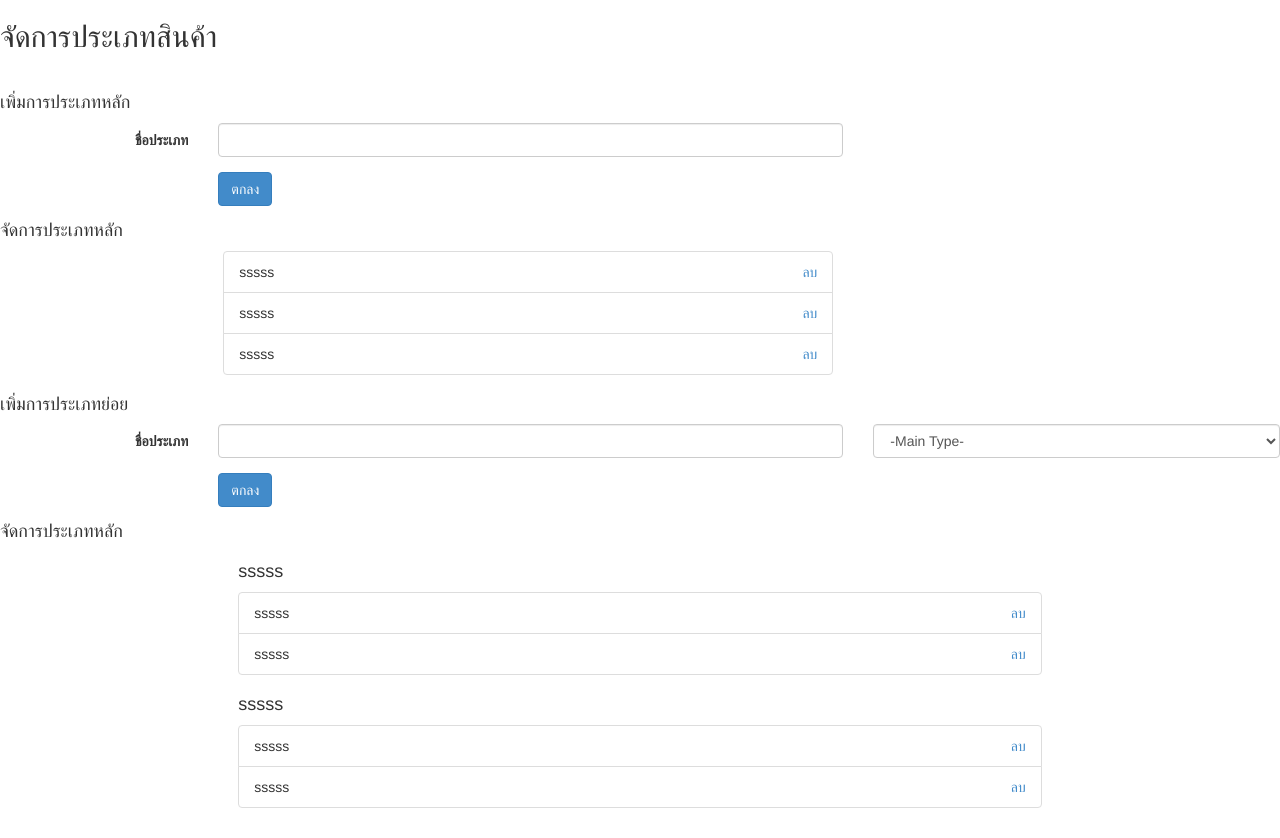
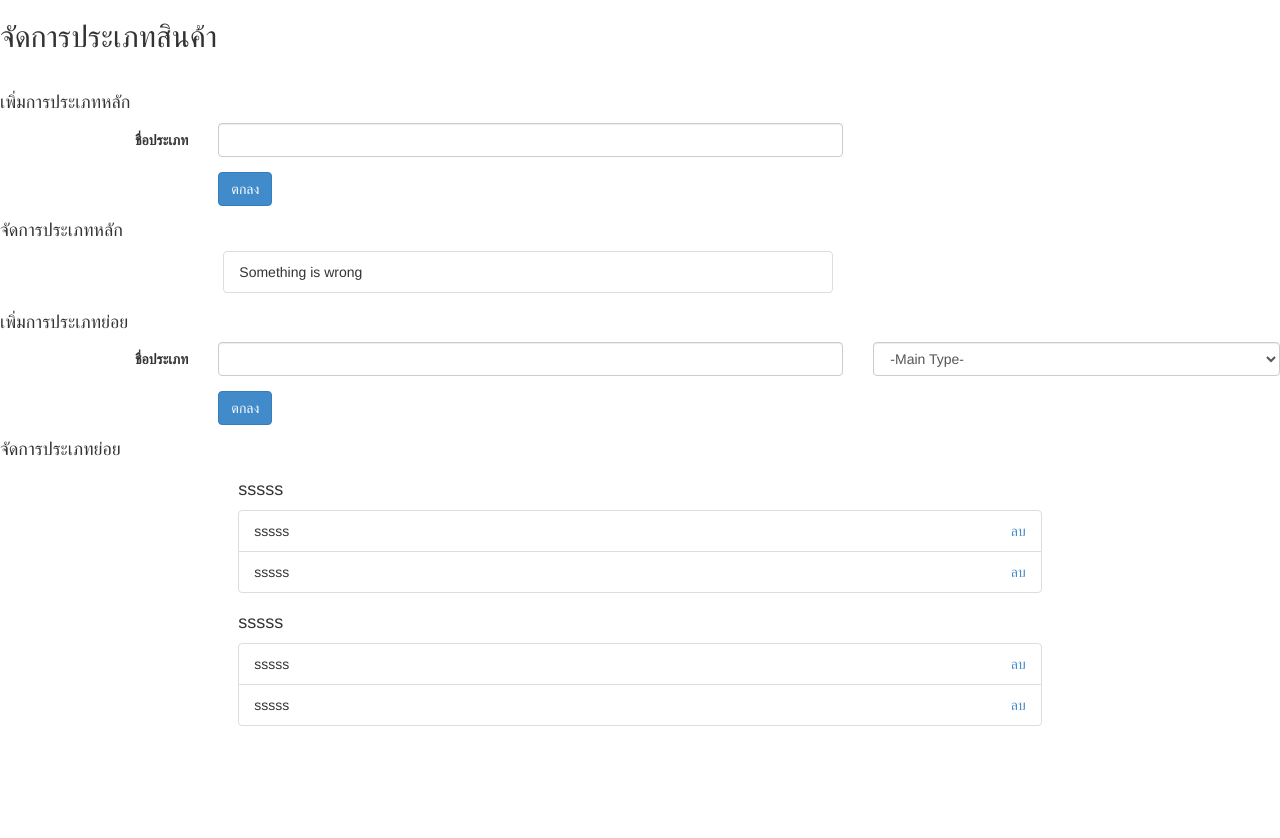
Before and after one commit to sorapan/smartshop, a CodeIgniter app: page /peter/index.php/admin_type/typeproduct in a window 1280 px wide. After the commit the page ends 726 px from the top, so only its background shows below. Run offline with CodeIgniter, Linux system fonts and the light colour scheme.

Commit message:
keep making typeproduct

```diff
--- a/application/config/routes.php
+++ b/application/config/routes.php
@@ -44,6 +44,8 @@ $route['admin/addproduct'] = "admin_product/addproduct";
 $route['admin/uploadProuctImg'] = "admin_product/uploadProuctImg";
 $route['admin/addproductsubmit'] = "admin_product/addproductsubmit";
 $route['admin/typeproduct'] = "admin_type/typeproduct";
+$route['admin/fetchmaintype'] = "admin_type/fetchmaintype";
+$route['admin/insertmaintype'] = "admin_type/insertmaintype";
 $route['product'] = "product";
 $route['regisform'] = "register";
 $route['regis'] = "register/regis";
--- a/application/controllers/admin_type.php
+++ b/application/controllers/admin_type.php
@@ -5,12 +5,46 @@ class admin_type extends CI_Controller{
     function __construct(){
 
         parent::__construct();
+        $this->load->model("TypeModel");
 
     }
 
     function typeproduct(){
 
-        $this->load->emptylayout('typeproduct');
+        $data = array(
+            'js' => array(
+                base_url().'asset/js/typeproduct.js'
+            )
+        );
+        $this->load->emptylayout('typeproduct',$data);
+
+    }
+
+    function fetchmaintype(){
+
+        $var = $this->TypeModel->fetchMainType();
+        $arr = array();
+        foreach($var as $val){
+
+           $arr[$val->id] = $val->name;
+
+        }
+        echo json_encode($arr);
+
+    }
+
+    function insertmaintype(){
+
+        $var = $this->TypeModel->fetchMainType();
+        $ok = true;
+        foreach($var as $val){
+            if( $_POST['name'] == $val->name){
+                $ok = false;
+                break;
+            }
+        }
+        if($ok)$this->TypeModel->insertMainType($_POST['name']);
+        echo $ok;
 
     }
 
--- /dev/null
+++ b/application/models/TypeModel.php
@@ -0,0 +1,28 @@
+<?php
+
+class TypeModel extends CI_Model{
+
+    function __construct(){
+        parent::__construct();
+    }
+
+    function fetchMainType(){
+
+        $this->db->select("*");
+        $query = $this->db->get("type_product");
+        return $query->result();
+
+    }
+
+    function insertMainType($dt){
+
+        $data = array(
+            'name' => $dt
+        );
+        $this->db->insert('type_product',$data);
+
+    }
+
+
+
+}
--- a/application/models/UsersModel.php
+++ b/application/models/UsersModel.php
@@ -33,8 +33,4 @@ class UsersModel extends CI_Model{
 
     }
 
-
-
-
-
 }
--- a/application/views/emptylayout/0init.php
+++ b/application/views/emptylayout/0init.php
@@ -3,7 +3,6 @@
 <head>
     <meta charset="UTF-8">
     <link rel="stylesheet" href="<?=base_url()?>asset/css/bootstrap.css">
-    <link rel="stylesheet" href="<?=base_url()?>asset/css/style.css">
     <?php
     if(isset($css))
         if(!is_array($css))
--- a/application/views/emptylayout/typeproduct.php
+++ b/application/views/emptylayout/typeproduct.php
@@ -9,32 +9,31 @@
             <div class="col-md-6">
                 <input type="text" id="maintype" class="form-control col-md-8">
             </div>
+            <span id="warnmaintype" class="col-md-2" style="color:red"></span>
         </div>
         <div class="form-group">
             <div class="col-sm-offset-2 col-sm-10">
-                <button type="submit" class="btn btn-primary">ตกลง</button>
+                <button id="addmaintype" type="submit" class="btn btn-primary">ตกลง</button>
             </div>
         </div>
     </div>
 
     <h4>จัดการประเภทหลัก</h4>
-    <div class="col-md-12">
-        <ul class="list-group col-md-6 col-md-offset-2">
-            <li class="list-group-item">sssss<a class="pull-right" href="">ลบ</a></li>
-            <li class="list-group-item">sssss<a class="pull-right" href="">ลบ</a></li>
-            <li class="list-group-item">sssss<a class="pull-right" href="">ลบ</a></li>
+    <div  class="col-md-12">
+        <ul id="managemaintype" class="list-group col-md-6 col-md-offset-2">
+            <li class="list-group-item">Something is wrong</li>
         </ul>
     </div>
 
     <h4>เพิ่มการประเภทย่อย</h4>
     <div class="form-horizontal">
         <div class="form-group">
-            <label for="maintype" class="control-label col-md-2">ชื่อประเภท</label>
+            <label for="subtype" class="control-label col-md-2">ชื่อประเภท</label>
             <div class="col-md-6">
-                <input type="text" id="maintype" class="form-control col-md-8">
+                <input type="text" id="subtype" class="form-control col-md-8">
             </div>
             <div class="col-md-4">
-                <select class="form-control">
+                <select id="selectmaintype" class="form-control">
                     <option>-Main Type-</option>
                     <option>aaa</option>
                     <option>aaa</option>
@@ -48,7 +47,7 @@
         </div>
     </div>
 
-    <h4>จัดการประเภทหลัก</h4>
+    <h4>จัดการประเภทย่อย</h4>
     <div class="col-md-12">
         <ul class="col-md-8 col-md-offset-2" style="list-style-type:none;">
             <li><h4>sssss</h4>
--- /dev/null
+++ b/asset/js/typeproduct.js
@@ -0,0 +1,55 @@
+$(function(){
+
+    init();
+
+    $("#addmaintype").click(function(){
+        addMaintype();
+        $("#maintype").val("");
+    });
+
+    function init(){
+        fetchMaintype();
+        $("#warnmaintype").html("");
+    }
+
+    function fetchMaintype(){
+
+        $.ajax({
+            url:"admin/fetchmaintype",
+            type:"POST",
+            dataType:"json",
+            success:function(data){
+                $("#managemaintype").html("");
+                $("#selectmaintype").html("");
+                $("#selectmaintype").append('<option value="">-- เลือกประเภทหลัก --</option>');
+                for(var i in data){
+                    $("#managemaintype").append(
+                        '<li class="list-group-item">'+data[i]+'<a class="del_maintype pull-right" href="">ลบ</a></li>'
+                    );
+
+                    $("#selectmaintype").append('' +
+                        '<option value="'+i+'">'+data[i]+'</option>' +
+                    '');
+                }
+            }
+        });
+    }
+
+    function addMaintype(){
+
+        $.ajax({
+            url:'admin/insertmaintype',
+            type:'POST',
+            data:{
+                "name":$("#maintype").val()
+            },
+            success:function(data){
+                if(data)init();
+                else $("#warnmaintype").html("**ซ้ำ**");
+            }
+        });
+
+    }
+
+
+});
```
